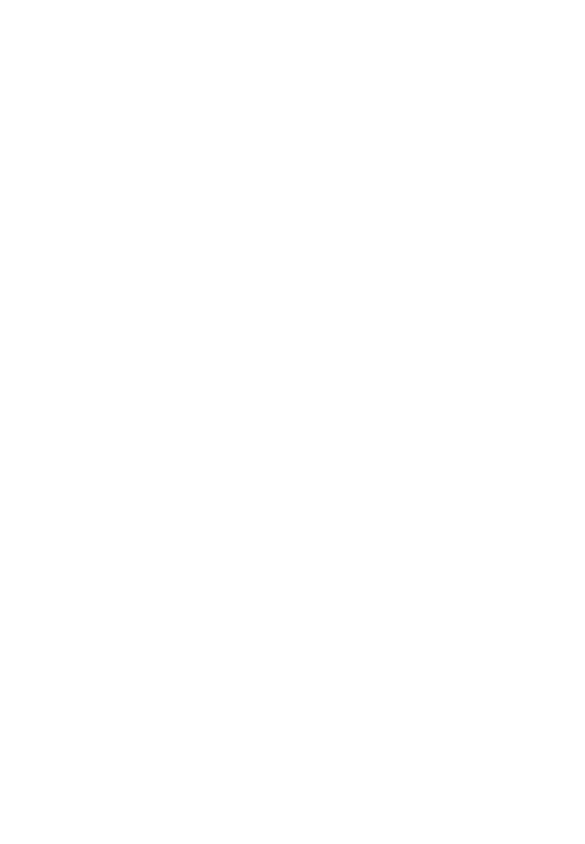
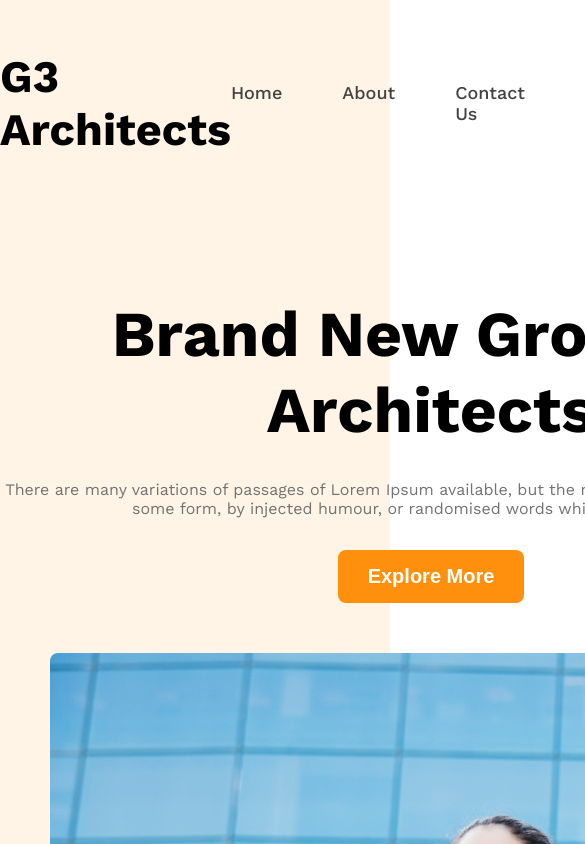
Before and after one commit to hasnaAbdullah/PH-CLASS-PROJECT-THREE, a plain HTML site: page index.html in a window 390 px wide. Shown: the top 844 px of the page, 585 px wide, since content can reach past the window. Drawn offline with nearby package versions, Linux system fonts and the light colour scheme.

Commit message:
I have completed header section with css style without responsiveness

```diff
--- a/index.html
+++ b/index.html
@@ -11,5 +11,37 @@
     />
     <link rel="stylesheet" href="styles/style.css" />
   </head>
-  <body></body>
+  <body>
+    <div class="header-container">
+      <header id="home">
+        <nav class="navbar display-flex">
+          <h2 class="brand">G3 Architects</h2>
+          <ul class="nav-links display-flex">
+            <li value="nav-item"><a class="nav-link" href="#home">Home</a></li>
+            <li><a href="#about" class="nav-link">About</a></li>
+            <li><a href="#contact" class="nav-link">Contact Us</a></li>
+            <li><a href="#login" class="nav-link">Login</a></li>
+          </ul>
+        </nav>
+        <div class="banner">
+          <div class="banner-content">
+            <h1>Brand New Group of Architects</h1>
+            <p>
+              There are many variations of passages of Lorem Ipsum available,
+              but the majority have suffered alteration in some form, by
+              injected humour, or randomised words which don't look even
+            </p>
+            <div class="btn-container">
+              <button class="primary-btn">Explore More</button>
+            </div>
+          </div>
+          <div class="banner-profile-pic">
+            <img src="images/banner.png" alt="banner img" />
+          </div>
+        </div>
+      </header>
+    </div>
+    <main id="about"></main>
+    <footer></footer>
+  </body>
 </html>
--- a/styles/style.css
+++ b/styles/style.css
@@ -28,14 +28,16 @@ a {
 }
 p {
   font-size: 16px;
+  color: var(--darkThree);
 }
-btn-primary {
+.primary-btn {
   font-size: 20px;
   font-weight: 600;
   background-color: var(--orange);
   color: var(--deepWhite);
   border-radius: 8px;
-  padding: 5px 8px;
+  padding: 15px 30px;
+  border: none;
 }
 h2 {
   font-size: 45px;
@@ -43,3 +45,60 @@ h2 {
 h1 {
   font-size: 64px;
 }
+h4 {
+  font-size: 20px;
+  font-weight: 600;
+}
+header,
+footer,
+main {
+  max-width: 1440px;
+  margin: 0 auto;
+}
+/* shared styles start*/
+.display-flex {
+  display: flex;
+}
+.align-item {
+  align-items: center;
+}
+
+/* shared styles end*/
+
+.header-container {
+  background-color: var(--lightOrange);
+}
+header {
+}
+header .navbar {
+  justify-content: space-between;
+  padding-top: 50px;
+  align-items: center;
+}
+.navbar .nav-links {
+  gap: 60px;
+  list-style: none;
+}
+.nav-links .nav-link {
+  text-decoration: none;
+  color: var(--darkTwo);
+  font-weight: 500;
+  transition: color 0.4s;
+}
+.nav-links .nav-link:hover {
+  color: var(--darkOne);
+}
+.banner {
+  margin-top: 140px;
+}
+.banner-content {
+  width: 862px;
+  margin: 0 auto;
+  text-align: center;
+}
+.banner-content p {
+  margin: 32px 0;
+}
+.banner-profile-pic img {
+  margin: 50px; /*problem one */
+}
```
